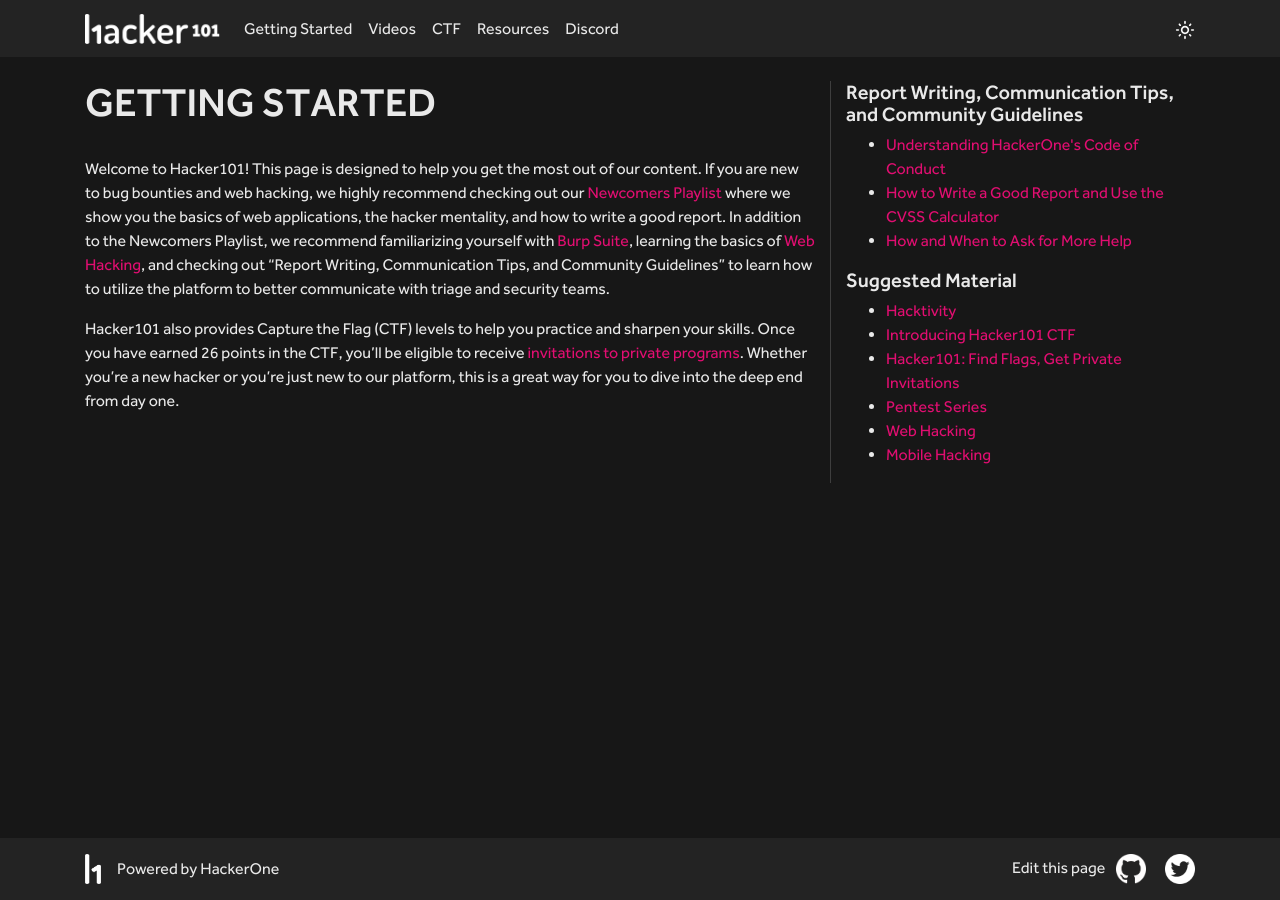
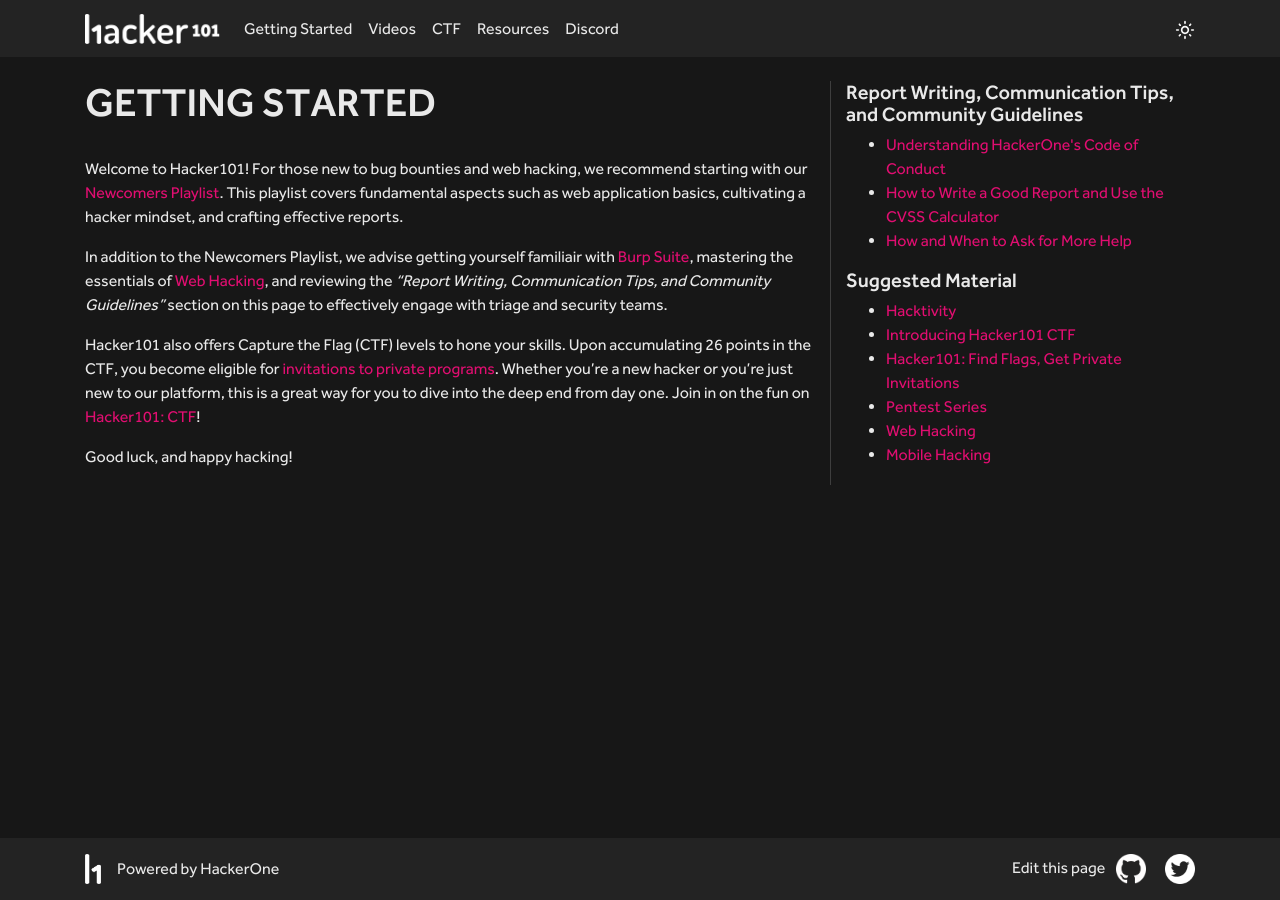
Before and after one commit to Hacker0x01/hacker101, a Jekyll site: the page built from start-here.md, in a window 1280 px wide. Built offline with Jekyll 4.4.1, drawn with Linux system fonts in a browser that asks for light colours.

Commit message:
Update Getting Started content

```diff
--- a/start-here.md
+++ b/start-here.md
@@ -26,6 +26,10 @@
         url: /playlists/mobile_hacking
 ---
 
-Welcome to Hacker101! This page is designed to help you get the most out of our content. If you are new to bug bounties and web hacking, we highly recommend checking out our [Newcomers Playlist](/playlists/newcomers) where we show you the basics of web applications, the hacker mentality, and how to write a good report. In addition to the Newcomers Playlist, we recommend familiarizing yourself with [Burp Suite](/playlists/burp_suite), learning the basics of [Web Hacking](/playlists/web_hacking), and checking out "Report Writing, Communication Tips, and Community Guidelines" to learn how to utilize the platform to better communicate with triage and security teams.
+Welcome to Hacker101! For those new to bug bounties and web hacking, we recommend starting with our [Newcomers Playlist](/playlists/newcomers). This playlist covers fundamental aspects such as web application basics, cultivating a hacker mindset, and crafting effective reports.
 
-Hacker101 also provides Capture the Flag (CTF) levels to help you practice and sharpen your skills. Once you have earned 26 points in the CTF, you’ll be eligible to receive [invitations to private programs](https://docs.hackerone.com/hackers/invitations.html#gatsby-focus-wrapper). Whether you’re a new hacker or you’re just new to our platform, this is a great way for you to dive into the deep end from day one.
+In addition to the Newcomers Playlist, we advise getting yourself familiair with [Burp Suite](/playlists/burp_suite), mastering the essentials of [Web Hacking](/playlists/web_hacking), and reviewing the _"Report Writing, Communication Tips, and Community Guidelines"_ section on this page to effectively engage with triage and security teams.
+
+Hacker101 also offers Capture the Flag (CTF) levels to hone your skills. Upon accumulating 26 points in the CTF, you become eligible for [invitations to private programs](https://docs.hackerone.com/hackers/invitations.html#gatsby-focus-wrapper). Whether you’re a new hacker or you’re just new to our platform, this is a great way for you to dive into the deep end from day one. Join in on the fun on [Hacker101: CTF](https://ctf.hacker101.com)!
+
+Good luck, and happy hacking!
```
